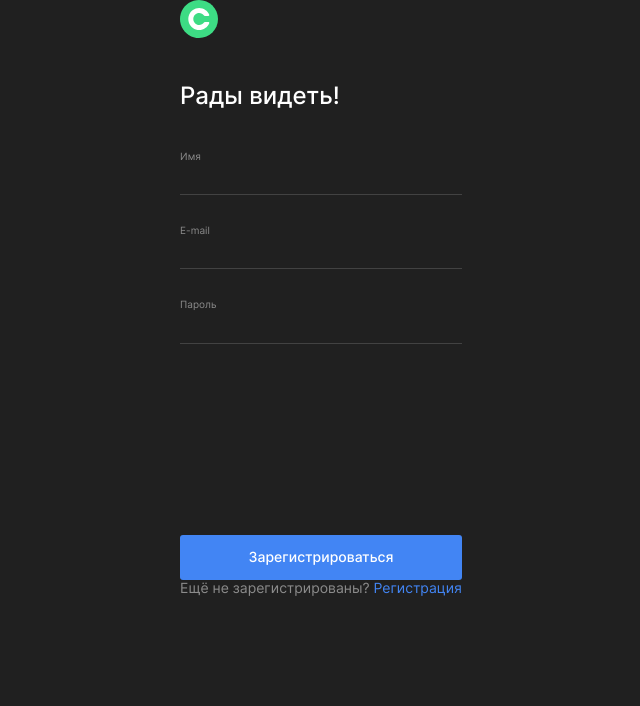
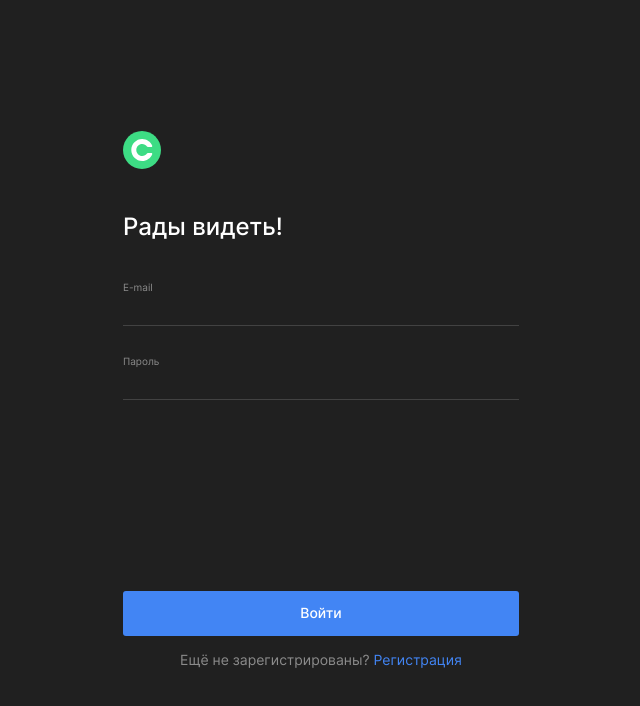
Before and after one commit to elli-nidis/movies-explorer-frontend, a React (Create React App) app: page /signin in a window 1280 px wide. Shown: the top 706 px of the page, without its empty margins (319-959 px from the left). Built offline with nearby package versions, Linux system fonts and the light colour scheme.

Commit message:
feat: создать компонент Login

```diff
--- a/src/components/Login/Login.js
+++ b/src/components/Login/Login.js
@@ -1,6 +1,7 @@
 import React, {useState} from "react";
 import { useLocation } from "react-router-dom";
 import './Login.css';
+import { PageWithForm } from "../PageWithForm/PageWithForm";
 import { Form } from '../Form/Form';
 import { FormWrapper } from '../FormWrapper/FormWrapper';
 import { TitlePageWithForm } from '../TitlePageWithForm/TitlePageWithForm';
@@ -29,7 +30,7 @@ function Login() {
   };
 
   return (
-    <section className="login" aria-label="раздел входа в аккаунт">
+    <PageWithForm clName={locationString} ariaLabel="раздел входа в аккаунт">
       <FormWrapper>
         <>
           <Logo />
@@ -37,14 +38,9 @@ function Login() {
           <Form
             name = {`form-${locationString}`}
             clName = {locationString}
-            textButton = {"Зарегистрироваться"}
+            textButton = {"Войти"}
           >
             <>
-              <label htmlFor="input-name" className="form__label">
-                Имя
-                <input className="form__input" id="input-name" type="text" name="name" value={formValue.name} onChange={handleChange} required />
-                <span className="form__error">{err.message || ""}</span>
-              </label>
               <label htmlFor="input-email" className="form__label">
                 E-mail
                 <input className="form__input" id="input-email" type="email" name="email" value={formValue.email} onChange={handleChange} required />
@@ -60,7 +56,7 @@ function Login() {
         </>
       </FormWrapper>
       <AlternativeAction/>
-    </section>
+    </PageWithForm>
   );
 }
 
```
